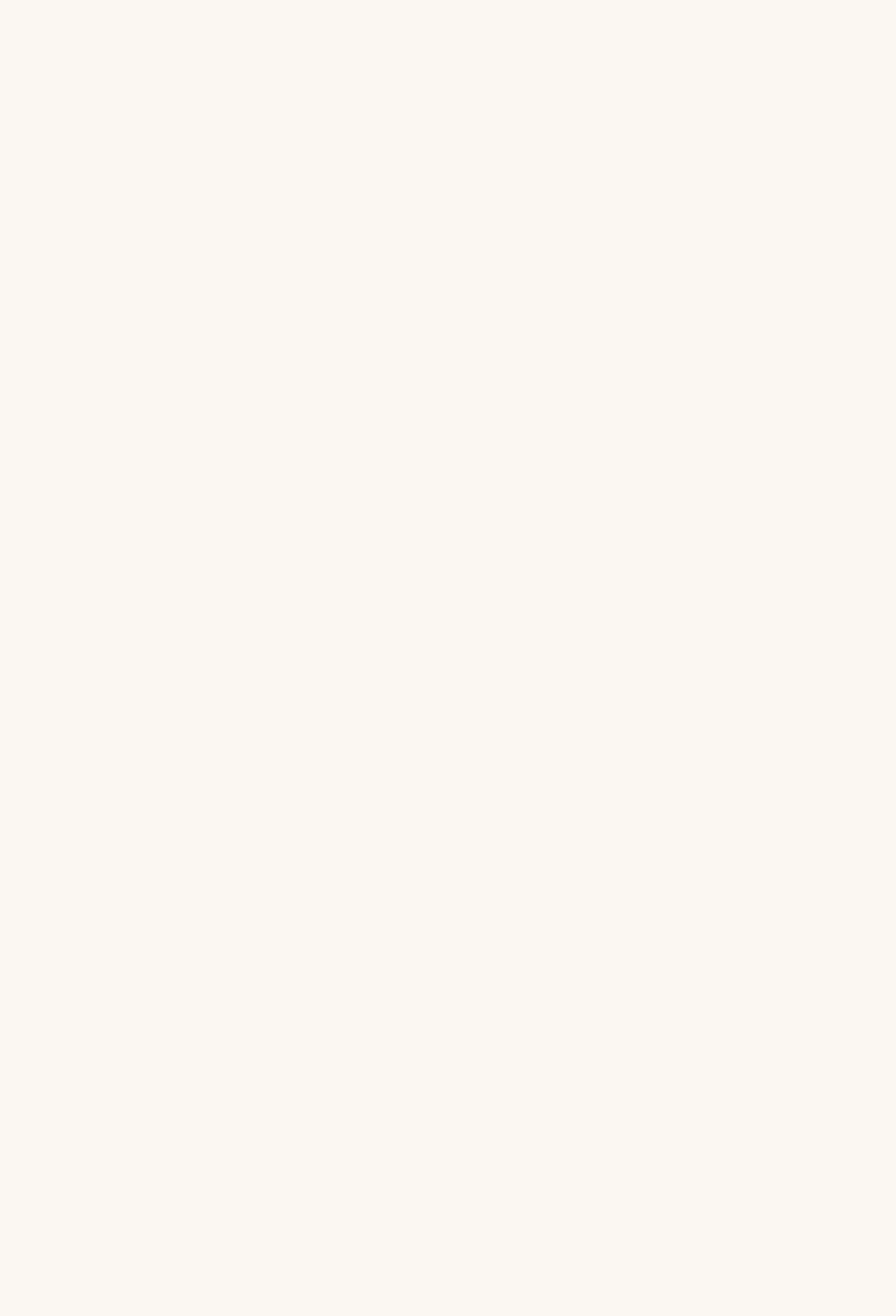
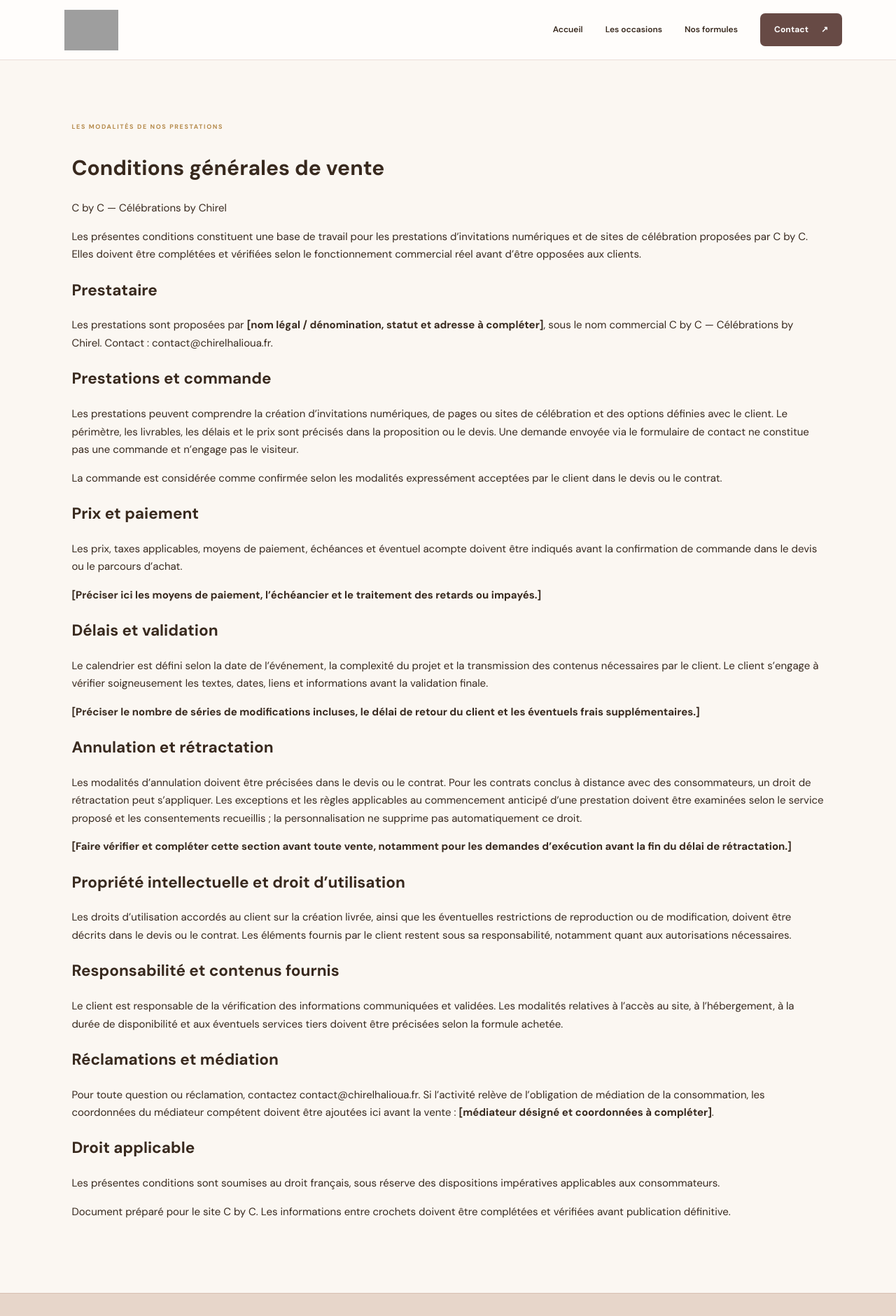
Before and after one commit to chirelhalioua/C-by-C, a Nuxt app: page /cgv in a window 1280 px wide. Before the commit this address had no page. Shown: the top 1880 px of the page at 70% size. Before the commit the page ends 800 px from the top, so only its background shows below. Built offline with nearby package versions, Linux system fonts and the light colour scheme; grey boxes are pictures that could not be loaded; a web font is replaced by a local one.

Commit message:
Create draft terms and conditions page

```diff
--- /dev/null
+++ b/pages/cgv.vue
@@ -0,0 +1,47 @@
+<script setup lang="ts">
+const menuOpen = ref(false)
+const closeMenu = () => { menuOpen.value = false }
+</script>
+
+<template>
+  <div class="site-shell legal-page">
+    <header class="site-header">
+      <a class="brand" href="/" aria-label="C by C, accueil" @click="closeMenu">
+        <img class="brand-logo" src="https://raw.githubusercontent.com/chirelhalioua/c-by-c/main/images/logo-c-by-c.png" alt="C by C — Célébrations by Chirel">
+      </a>
+      <button class="menu-toggle" type="button" :aria-expanded="menuOpen" aria-label="Ouvrir le menu" @click="menuOpen = !menuOpen"><span></span><span></span></button>
+      <nav class="main-nav" :class="{ 'is-open': menuOpen }" aria-label="Navigation principale">
+        <a href="/" @click="closeMenu">Accueil</a>
+        <a href="/occasions" @click="closeMenu">Les occasions</a>
+        <a href="/formules" @click="closeMenu">Nos formules</a>
+        <a class="nav-cta" href="/contact" @click="closeMenu">Contact <span>↗</span></a>
+      </nav>
+    </header>
+    <main class="legal-main section-pad">
+      <header class="legal-heading">
+        <span class="section-eyebrow">LES MODALITÉS DE NOS PRESTATIONS</span>
+        <h1>Conditions générales de vente</h1>
+        <p> C by C — Célébrations by Chirel </p>
+      </header>
+      <article class="legal-content">
+
+        <p>Les présentes conditions constituent une base de travail pour les prestations d’invitations numériques et de sites de célébration proposées par C by C. Elles doivent être complétées et vérifiées selon le fonctionnement commercial réel avant d’être opposées aux clients.</p>
+        <section><h2>Prestataire</h2><p>Les prestations sont proposées par <strong>[nom légal / dénomination, statut et adresse à compléter]</strong>, sous le nom commercial C by C — Célébrations by Chirel. Contact : <a href="mailto:contact@chirelhalioua.fr">contact@chirelhalioua.fr</a>.</p></section>
+        <section><h2>Prestations et commande</h2><p>Les prestations peuvent comprendre la création d’invitations numériques, de pages ou sites de célébration et des options définies avec le client. Le périmètre, les livrables, les délais et le prix sont précisés dans la proposition ou le devis. Une demande envoyée via le formulaire de contact ne constitue pas une commande et n’engage pas le visiteur.</p><p>La commande est considérée comme confirmée selon les modalités expressément acceptées par le client dans le devis ou le contrat.</p></section>
+        <section><h2>Prix et paiement</h2><p>Les prix, taxes applicables, moyens de paiement, échéances et éventuel acompte doivent être indiqués avant la confirmation de commande dans le devis ou le parcours d’achat.</p><p><strong>[Préciser ici les moyens de paiement, l’échéancier et le traitement des retards ou impayés.]</strong></p></section>
+        <section><h2>Délais et validation</h2><p>Le calendrier est défini selon la date de l’événement, la complexité du projet et la transmission des contenus nécessaires par le client. Le client s’engage à vérifier soigneusement les textes, dates, liens et informations avant la validation finale.</p><p><strong>[Préciser le nombre de séries de modifications incluses, le délai de retour du client et les éventuels frais supplémentaires.]</strong></p></section>
+        <section><h2>Annulation et rétractation</h2><p>Les modalités d’annulation doivent être précisées dans le devis ou le contrat. Pour les contrats conclus à distance avec des consommateurs, un droit de rétractation peut s’appliquer. Les exceptions et les règles applicables au commencement anticipé d’une prestation doivent être examinées selon le service proposé et les consentements recueillis ; la personnalisation ne supprime pas automatiquement ce droit.</p><p><strong>[Faire vérifier et compléter cette section avant toute vente, notamment pour les demandes d’exécution avant la fin du délai de rétractation.]</strong></p></section>
+        <section><h2>Propriété intellectuelle et droit d’utilisation</h2><p>Les droits d’utilisation accordés au client sur la création livrée, ainsi que les éventuelles restrictions de reproduction ou de modification, doivent être décrits dans le devis ou le contrat. Les éléments fournis par le client restent sous sa responsabilité, notamment quant aux autorisations nécessaires.</p></section>
+        <section><h2>Responsabilité et contenus fournis</h2><p>Le client est responsable de la vérification des informations communiquées et validées. Les modalités relatives à l’accès au site, à l’hébergement, à la durée de disponibilité et aux éventuels services tiers doivent être précisées selon la formule achetée.</p></section>
+        <section><h2>Réclamations et médiation</h2><p>Pour toute question ou réclamation, contactez <a href="mailto:contact@chirelhalioua.fr">contact@chirelhalioua.fr</a>. Si l’activité relève de l’obligation de médiation de la consommation, les coordonnées du médiateur compétent doivent être ajoutées ici avant la vente : <strong>[médiateur désigné et coordonnées à compléter]</strong>.</p></section>
+        <section><h2>Droit applicable</h2><p>Les présentes conditions sont soumises au droit français, sous réserve des dispositions impératives applicables aux consommateurs.</p></section>
+
+      </article>
+      <p class="legal-updated">Document préparé pour le site C by C. Les informations entre crochets doivent être complétées et vérifiées avant publication définitive.</p>
+    </main>
+    <footer class="site-footer">
+      <div class="footer-main"><a class="footer-brand" href="/"><img src="https://raw.githubusercontent.com/chirelhalioua/c-by-c/main/images/logo-c-by-c.png" alt="C by C — Célébrations by Chirel"></a><p>Les moments qui nous unissent.<br><span>Invitations digitales imaginées avec cœur.</span></p></div>
+      <div class="footer-bottom"><span>© {{ new Date().getFullYear() }} C by C — Célébrations by Chirel</span><nav aria-label="Liens utiles et réglementaires"><a href="/mentions-legales">Mentions légales</a><a href="/confidentialite">Confidentialité</a><a href="/cgv">CGV</a><a href="/cookies">Cookies</a><a href="/contact">Contact</a></nav><span>FAIT AVEC CŒUR PAR CHIREL</span></div>
+    </footer>
+  </div>
+</template>
```
